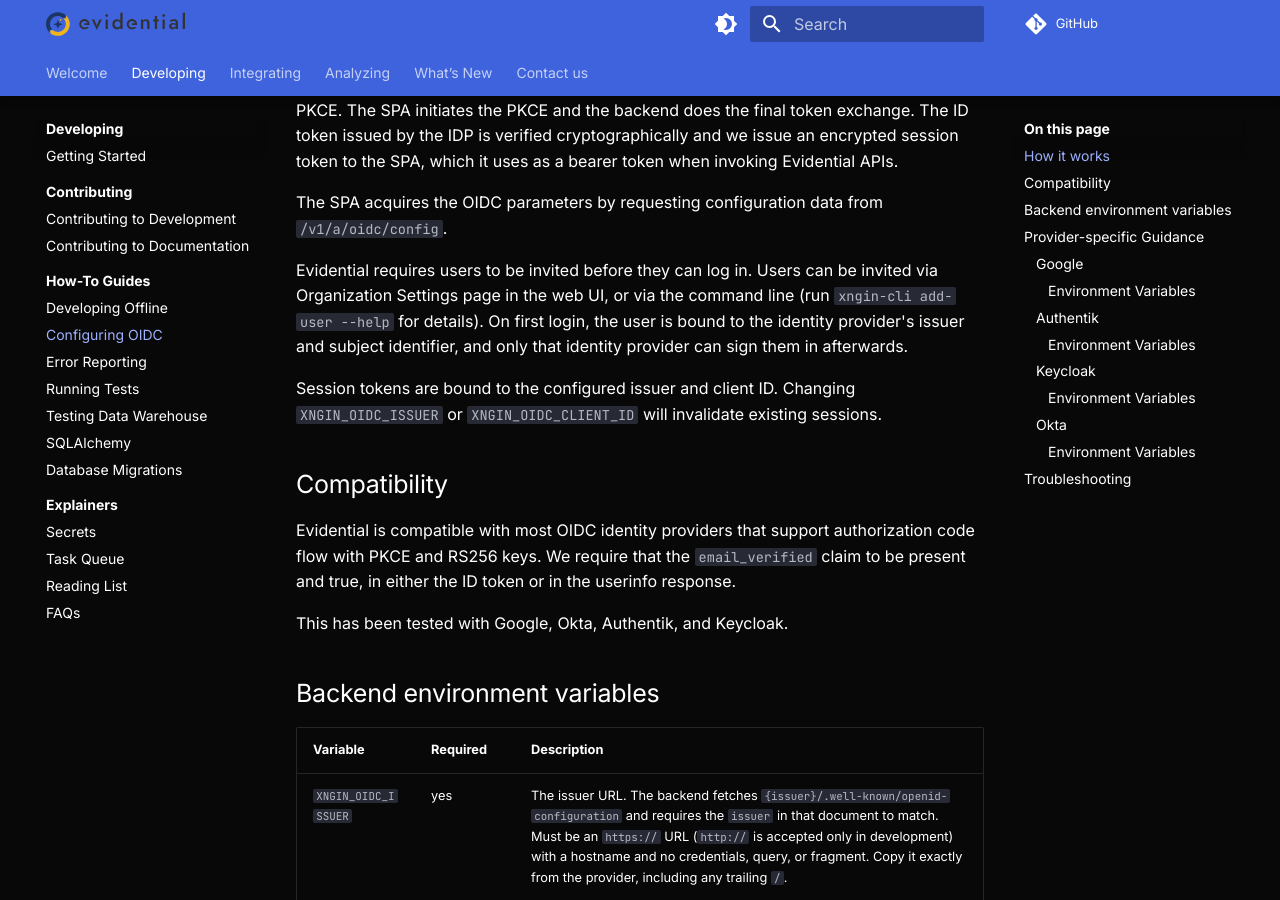
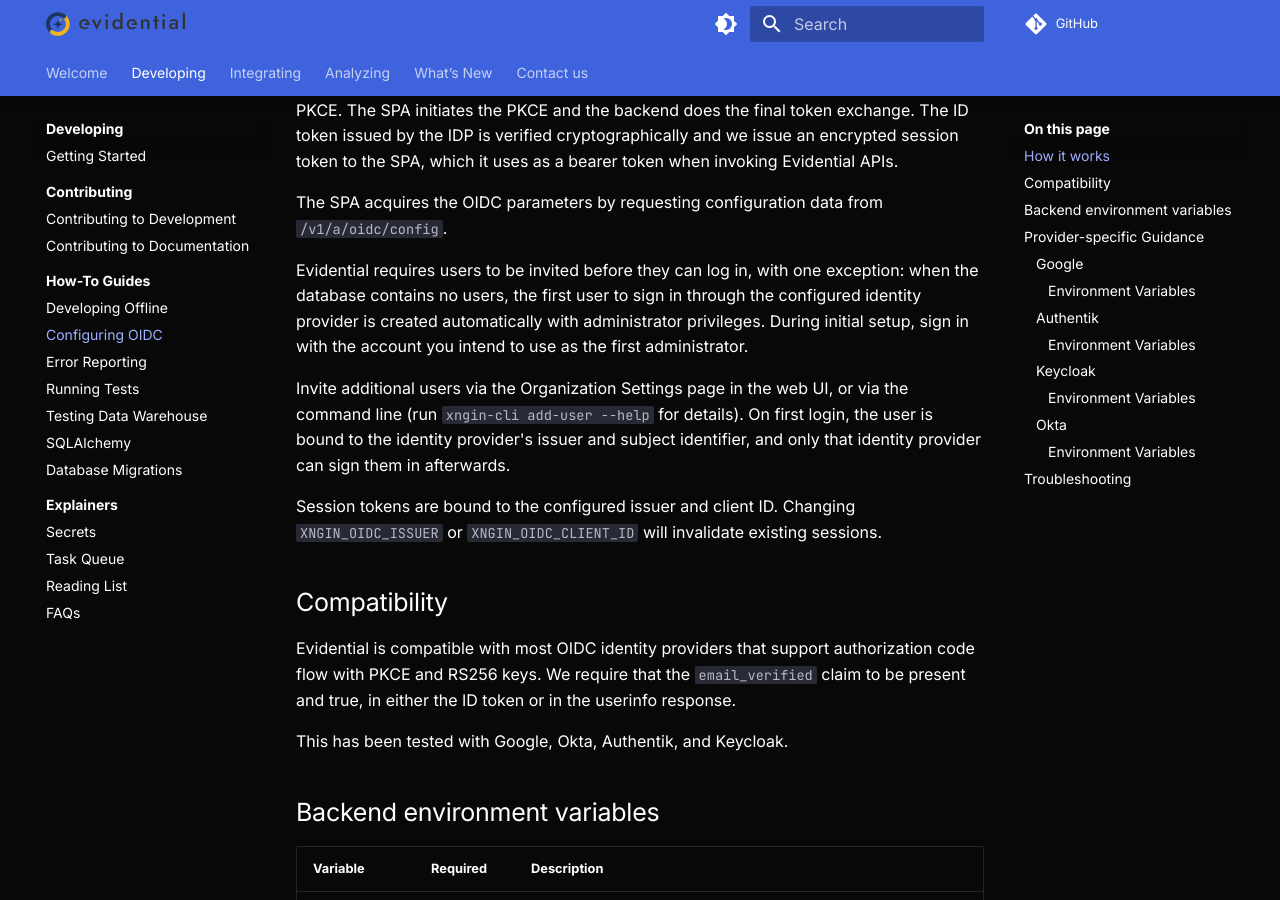
Before and after one commit to agency-fund/evidential-docs, an MkDocs documentation site: the page built from docs/development/configuring-oidc.md, in a window 1280 px wide and 900 px high, scrolled down 365 px. Built offline with MkDocs 1.6.1 and Material for MkDocs 9.7.7, drawn with Linux system fonts in a browser that asks for light colours; plug-ins that fetch from the network failed and are left out; comment, search, counter and statistics services are not loaded.

Commit message:
Clarify OIDC first user exception

```diff
--- a/docs/development/configuring-oidc.md
+++ b/docs/development/configuring-oidc.md
@@ -13,8 +13,12 @@ an encrypted session token to the SPA, which it uses as a bearer token when invo
 
 The SPA acquires the OIDC parameters by requesting configuration data from `/v1/a/oidc/config`.
 
-Evidential requires users to be invited before they can log in. Users can be invited via Organization Settings page in
-the web UI, or via the command line (run `xngin-cli add-user --help` for details). On first login, the user is bound to
+Evidential requires users to be invited before they can log in, with one exception: when the database contains no users,
+the first user to sign in through the configured identity provider is created automatically with administrator privileges.
+During initial setup, sign in with the account you intend to use as the first administrator.
+
+Invite additional users via the Organization Settings page in the web UI, or via the command line (run
+`xngin-cli add-user --help` for details). On first login, the user is bound to
 the identity provider's issuer and subject identifier, and only that identity provider can sign them in afterwards.
 
 Session tokens are bound to the configured issuer and client ID. Changing `XNGIN_OIDC_ISSUER` or
```
